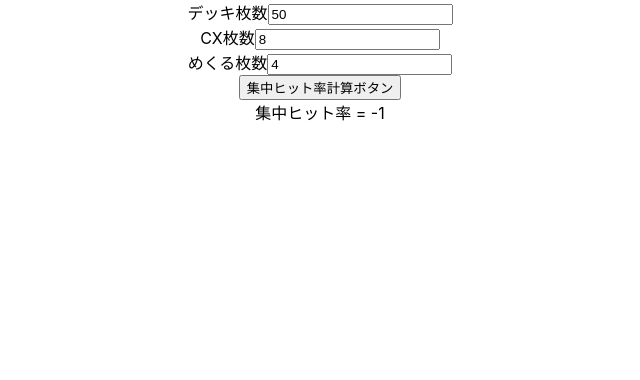
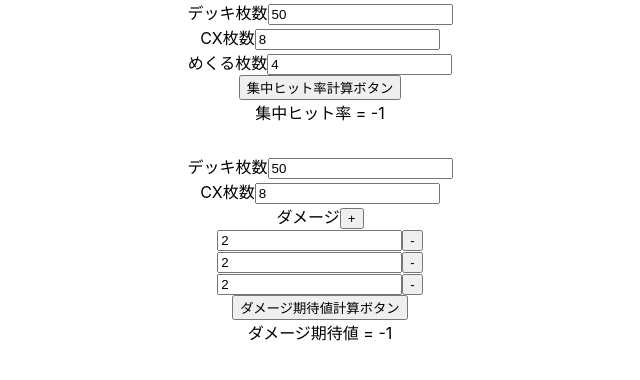
Before and after one commit to tasasei/ws-sample, a React (Create React App) app: page / in a window 1280 px wide. Shown: the top 380 px of the page, without its empty margins (320-960 px from the left). Built offline with nearby package versions, Linux system fonts and the light colour scheme.

Commit message:
apply prettire

```diff
--- a/src/App.js
+++ b/src/App.js
@@ -1,14 +1,18 @@
-import React, { useState } from 'react';
-import { averageConcentration, averageDamage } from './calc/execute';
-import './Concentrate'
-import './App.css';
-import Concentrate from './Concentrate';
+import React from "react";
+import Damage from "./Damage";
+import "./App.css";
+import Concentrate from "./Concentrate";
 
 function App() {
   return (
     <div className="App">
       <body className="App-body">
-        <Concentrate />
+        <div style={{ marginBottom: "30px" }}>
+          <Concentrate />
+        </div>
+        <div>
+          <Damage />
+        </div>
       </body>
     </div>
   );
--- /dev/null
+++ b/src/Damage.js
@@ -0,0 +1,68 @@
+import React, { useState } from "react";
+import { averageDamage } from "./calc/execute";
+
+export default function Concentrate() {
+  const [deckNum, setDeckNum] = useState(50);
+  const [cxNum, setCxNum] = useState(8);
+  const [damageArray, setDamageArray] = useState([2, 2, 2]);
+  const [resDamage, setResDamage] = useState(-1);
+
+  return (
+    <>
+      <div>
+        デッキ枚数
+        <input
+          value={deckNum}
+          onChange={(e) => setDeckNum(e.target.value)}
+          type="number"
+        />
+      </div>
+      <div>
+        CX枚数
+        <input
+          value={cxNum}
+          onChange={(e) => setCxNum(e.target.value)}
+          type="numnber"
+        />
+      </div>
+      <div>
+        ダメージ
+        <button onClick={() => setDamageArray(damageArray.concat([1]))}>
+          +
+        </button>
+        {damageArray.map((e, i) => (
+          <div>
+            <input
+              value={e}
+              onChange={(e) => {
+                damageArray[i] = Number(e.target.value);
+                setDamageArray(damageArray.slice());
+              }}
+              type="number"
+            />
+            <button
+              onClick={() =>
+                setDamageArray(
+                  damageArray.filter((value, index) => index !== i)
+                )
+              }
+              hidden={damageArray.length < 2}
+            >
+              -
+            </button>
+          </div>
+        ))}
+      </div>
+      <div>
+        <button
+          onClick={(e) =>
+            setResDamage(averageDamage(deckNum, cxNum, damageArray))
+          }
+        >
+          ダメージ期待値計算ボタン
+        </button>
+      </div>
+      <div>ダメージ期待値 = {resDamage}</div>
+    </>
+  );
+}
```
Also changed, not shown: src/Concentrate.js (+15 -15 lines).
